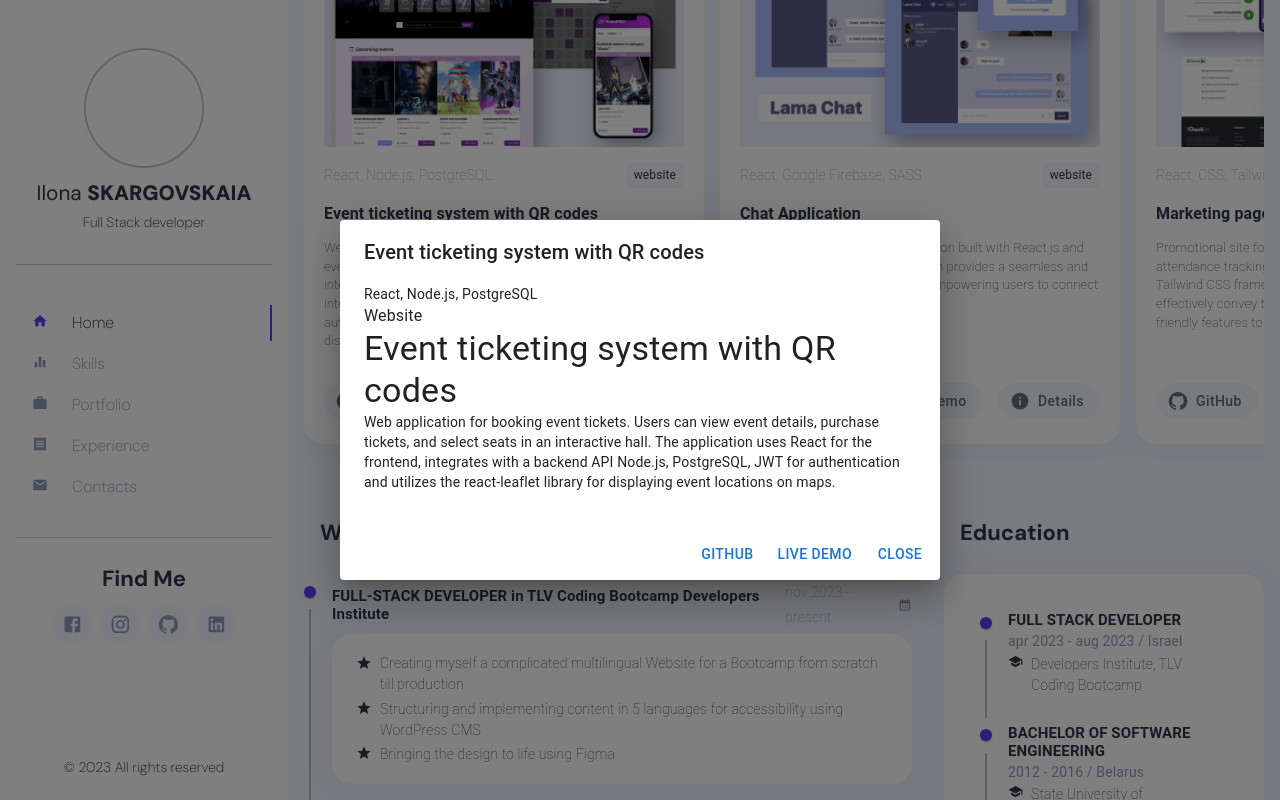
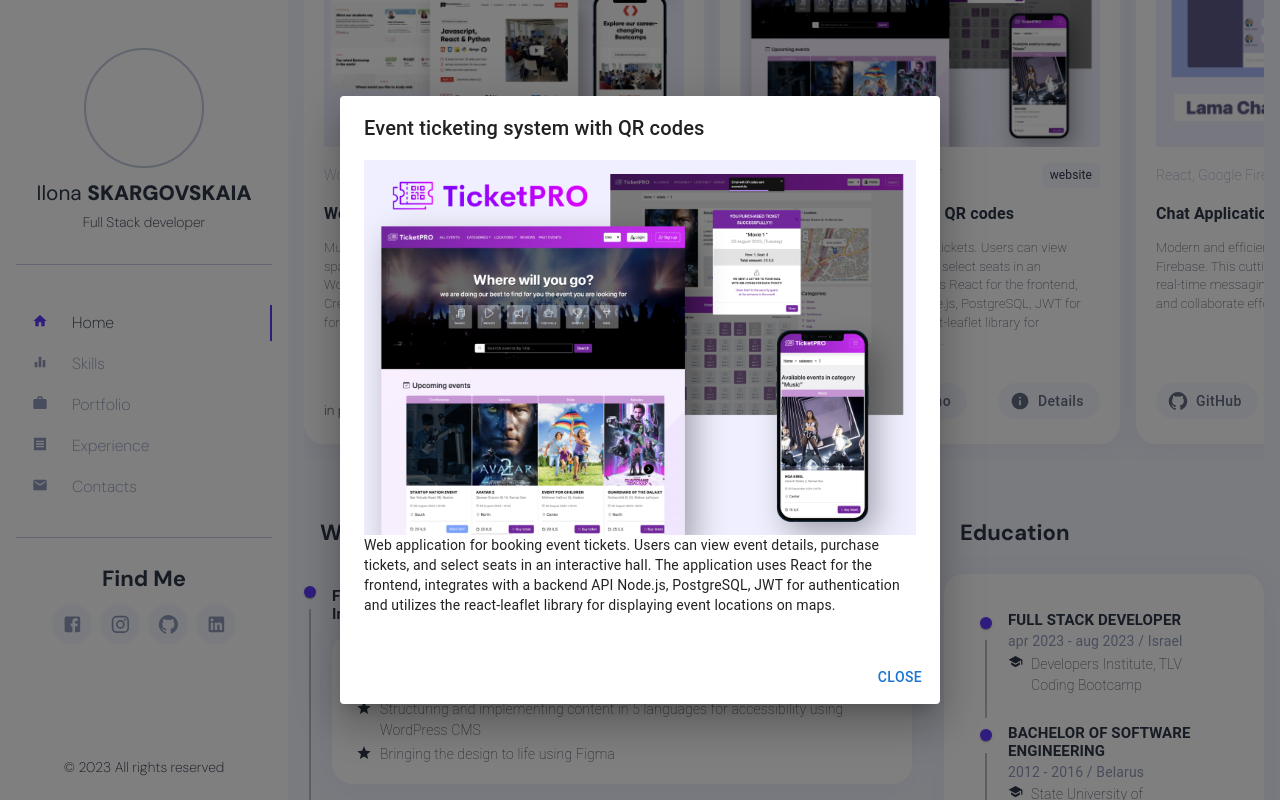
Before and after one commit to IlonaSkargovskaia/portfolioboard, a React (Create React App) app: page / in a window 1280 px wide. Both pictures are taken after a click on the button "Details". Shown: the part 1022-1822 px from the top of the page. Built offline with nearby package versions, Linux system fonts and the light colour scheme.

Commit message:
fix: btns in portfolio and add project

```diff
--- a/src/components/Portfolio.jsx
+++ b/src/components/Portfolio.jsx
@@ -1,11 +1,5 @@
 import React, { useState } from "react";
-import {
-    Tabs,
-    Tab,
-    CardContent,
-    Button,
-    Typography,
-} from "@mui/material";
+import { Tabs, Tab, CardContent, Button, Typography } from "@mui/material";
 import { projectsData } from "../projectsData";
 import ProjectModal from "./ProjectModal";
 import GitHubIcon from "@mui/icons-material/GitHub";
@@ -73,17 +67,26 @@ const Portfolio = () => {
             </div>
             <div className="my-row projects">
                 {filteredProjects.map((project) => (
-                    <div key={project.id} className="block-column project">
+                    <div
+                        key={project.id}
+                        className="block-column project hover"
+                    >
                         <img
                             src={project.image}
                             alt={project.title}
                             style={{ width: "100%", height: "auto" }}
                             onClick={() => handleCardClick(project)}
                         />
-                        <div className="flex jb" style={{flexDirection: "column",     height: "100%"}}>
+                        <div
+                            className="flex jb"
+                            style={{ flexDirection: "column", height: "100%" }}
+                        >
                             <CardContent>
                                 <div className="flex ac jb card-header">
-                                <Typography variant="body2" className="lang">
+                                    <Typography
+                                        variant="body2"
+                                        className="lang"
+                                    >
                                         {project.languages.join(", ")}
                                     </Typography>
                                     <Typography
@@ -105,6 +108,7 @@ const Portfolio = () => {
                                     {project.description}
                                 </Typography>
                             </CardContent>
+                            {project.githubLink && project.liveDemoLink ? (
                                 <div className="project-btns">
                                     <Button
                                         href={project.githubLink}
@@ -122,7 +126,7 @@ const Portfolio = () => {
                                         className="secondary-btn"
                                         startIcon={<LaunchIcon />}
                                     >
-                                Live Demo
+                                        Demo
                                     </Button>
                                     <Button
                                         onClick={() => handleCardClick(project)}
@@ -132,6 +136,9 @@ const Portfolio = () => {
                                         Details
                                     </Button>
                                 </div>
+                            ) : (
+                                "in process ..."
+                            )}
                         </div>
                     </div>
                 ))}
--- a/src/components/ProjectModal.jsx
+++ b/src/components/ProjectModal.jsx
@@ -1,5 +1,12 @@
 import React from "react";
-import { Dialog, DialogTitle, DialogContent, DialogActions, Button, Typography } from "@mui/material";
+import {
+    Dialog,
+    DialogTitle,
+    DialogContent,
+    DialogActions,
+    Button,
+    Typography,
+} from "@mui/material";
 
 const ProjectModal = ({ project, isOpen, onClose }) => {
     if (!project) {
@@ -9,24 +16,18 @@ const ProjectModal = ({ project, isOpen, onClose }) => {
         <Dialog open={isOpen} onClose={onClose}>
             <DialogTitle>{project.title}</DialogTitle>
             <DialogContent>
-                <Typography variant="body2" className="lang">
-                    {project.languages.join(", ")}
-                </Typography>
-                <Typography variant="body1" className="category-name">
-                    {project.category}
-                </Typography>
-                <Typography variant="h4">{project.title}</Typography>
+                <img
+                    src={project.image}
+                    alt={project.title}
+                    style={{ width: "100%", height: "auto" }}
+                />
+
                 <Typography variant="body2" paragraph className="card-desc">
                     {project.description}
                 </Typography>
             </DialogContent>
             <DialogActions>
-                <Button href={project.githubLink} target="_blank" rel="noreferrer" className="main-btn">
-                    GitHub
-                </Button>
-                <Button href={project.liveDemoLink} target="_blank" rel="noreferrer" className="secondary-btn">
-                    Live Demo
-                </Button>
+
                 <Button onClick={onClose} className="secondary-btn">
                     Close
                 </Button>
--- a/src/components/styles.css
+++ b/src/components/styles.css
@@ -671,7 +671,7 @@ a:active {
 }
 
 .contacts-form .MuiInputBase-root {
-    border-radius: 26px;
+    border-radius: 18px;
     background-color: var(--light-bg);
 }
 
--- a/src/projectsData.js
+++ b/src/projectsData.js
@@ -4,20 +4,33 @@ import img3 from './assets/images/3.png'
 import img4 from './assets/images/4.png'
 import img5 from './assets/images/5.png'
 import img6 from './assets/images/6.png'
+import img7 from './assets/images/7.png'
+import img8 from './assets/images/8.png'
+
 
 export const projectsData = [
     {
         id: 1,
+        title: "Website for TLV Coding Bootcamp",
+        image: img8,
+        languages: ["WordPress", "Elementor", "CSS"],
+        category: "Website",
+        description: "Multilingual, completely responsive and easy-to-use online space developed for TLV Coding Bootcamp. I made it using WordPress, Elementor PRO from scratch till production. Created custom templates to make sure it's simple to navigate for everyone and offers information in five different languages.",
+        // githubLink: "https://github.com/your-username/project1",
+        // liveDemoLink: "https://your-project-demo.com",
+    },
+    {
+        id: 2,
         title: "Event ticketing system with QR codes",
         image: img1,
-        languages: ["React", "Node.js", "PostgreSQL"],
+        languages: ["React", "Node.js", "PostgreSQL", "JWT"],
         category: "Website",
         description: "Web application for booking event tickets. Users can view event details, purchase tickets, and select seats in an interactive hall. The application uses React for the frontend, integrates with a backend API Node.js, PostgreSQL, JWT for authentication and utilizes the react-leaflet library for displaying event locations on maps. ",
         githubLink: "https://github.com/your-username/project1",
         liveDemoLink: "https://your-project-demo.com",
     },
     {
-        id: 2,
+        id: 3,
         title: "Chat Application",
         image: img2,
         languages: ["React", "Google Firebase", "SASS"],
@@ -27,27 +40,37 @@ export const projectsData = [
         liveDemoLink: "https://your-project-demo.com",
     },
     {
-        id: 3,
+        id: 4,
         title: "Marketing page for Mobile App",
         image: img3,
-        languages: ["React", "CSS", "Tailwind"],
+        languages: ["React", "CSS", "Tailwind", "Figma"],
         category: "Landing",
-        description: "Promotional site for a mobile application designed to simplify attendance tracking. Developed using React, CSS, and the Tailwind CSS framework, this marketing page aims to effectively convey the app's capabilities, benefits, and user-friendly features to its target audience.",
+        description: "Built all brand style and promotional site for a mobile application designed to simplify attendance tracking. Developed using React, CSS, and the Tailwind CSS framework, this marketing page aims to effectively convey the app's capabilities, benefits, and user-friendly features to its target audience.",
         githubLink: "https://github.com/your-username/project2",
         liveDemoLink: "https://your-project-demo.com",
     },
     {
-        id: 4,
+        id: 5,
+        title: "Dashboard UX/UI for iCheckin App",
+        image: img7,
+        languages: ["React", "MUI", "JSON"],
+        category: "Dashboard",
+        description: "Comprehensive user-friendly interface to serve as the control center for event organizers using the iCheckin App. Developed using React, Material-UI (MUI), and JSON for data representation, this dashboard provides an intuitive and efficient platform for tracking attendance at various events.",
+        // githubLink: "https://github.com/your-username/project2",
+        // liveDemoLink: "https://your-project-demo.com",
+    },
+    {
+        id: 6,
         title: "Marketing page for Mobile App",
         image: img6,
-        languages: ["React", "CSS", "Tailwind"],
+        languages: ["React", "CSS", "Tailwind", "Figma"],
         category: "Landing",
         description: "Designed to promote a mobile application focused on reconnecting individuals. Developed using React, CSS, and the Tailwind CSS framework, this marketing page aims to effectively communicate the app's features, benefits, and unique selling points to potential users.",
         githubLink: "https://github.com/your-username/project2",
         liveDemoLink: "https://your-project-demo.com",
     },
     {
-        id: 5,
+        id: 7,
         title: "Weather App",
         image: img4,
         languages: ["React", "API", "CSS"],
@@ -57,7 +80,7 @@ export const projectsData = [
         liveDemoLink: "https://your-project-demo.com",
     },
     {
-        id: 6,
+        id: 8,
         title: "Music player",
         image: img5,
         languages: ["JavaScript", "CSS", "HTML"],
```
Also changed, not shown: src/assets/images/7.png (added), src/assets/images/8.png (added). Lines whose indentation alone changed are shown as unchanged.
